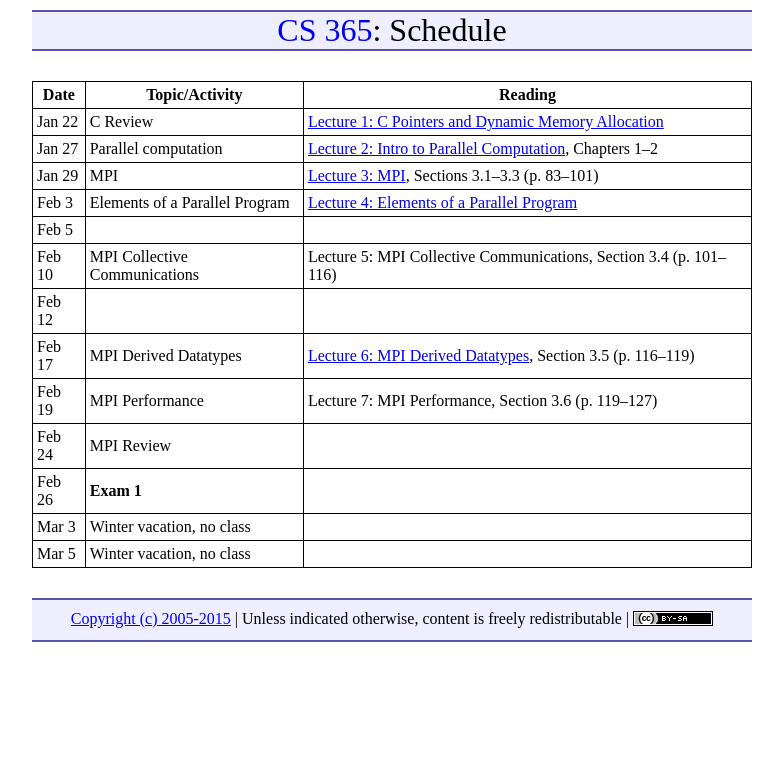
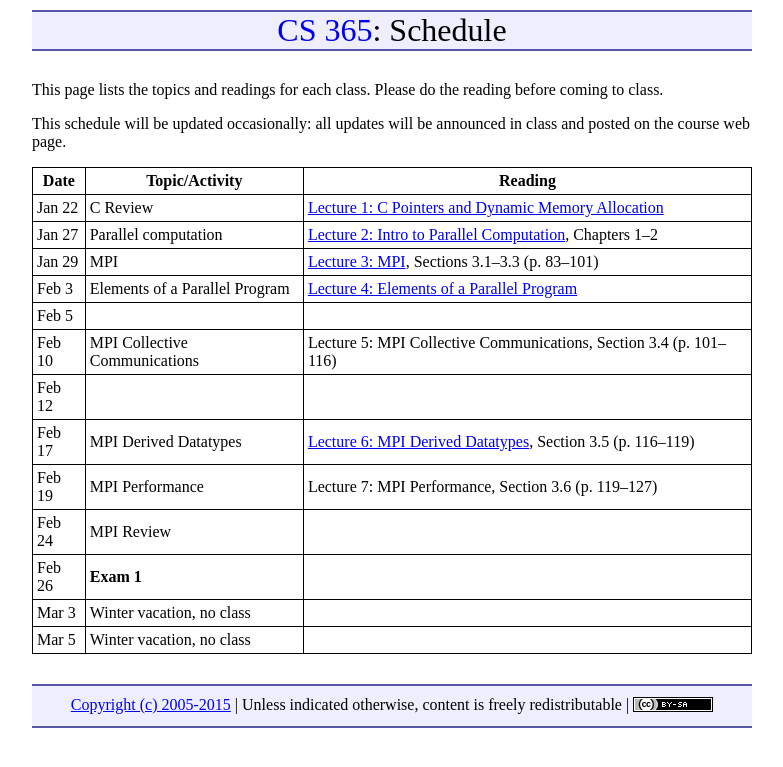
Before and after one commit to ycpcs/cs365-spring2015, a Jekyll site: the page built from schedule.md, in a window 1280 px wide. Shown: the top 767 px of the page, without its empty margins (248-1031 px from the left). Built offline with Jekyll 4.4.1, drawn with Linux system fonts in a browser that asks for light colours; Markdown is read by kramdown in place of the engine named in the settings.

Commit message:
notes on schedule

```diff
--- a/schedule.md
+++ b/schedule.md
@@ -2,6 +2,10 @@
 layout: default
 title: "Schedule"
 ---
+
+This page lists the topics and readings for each class.  Please do the reading before coming to class.
+
+This schedule will be updated occasionally: all updates will be announced in class and posted on the course web page.
 
 Date | Topic/Activity | Reading
 ---- | -------------- | -------
```
